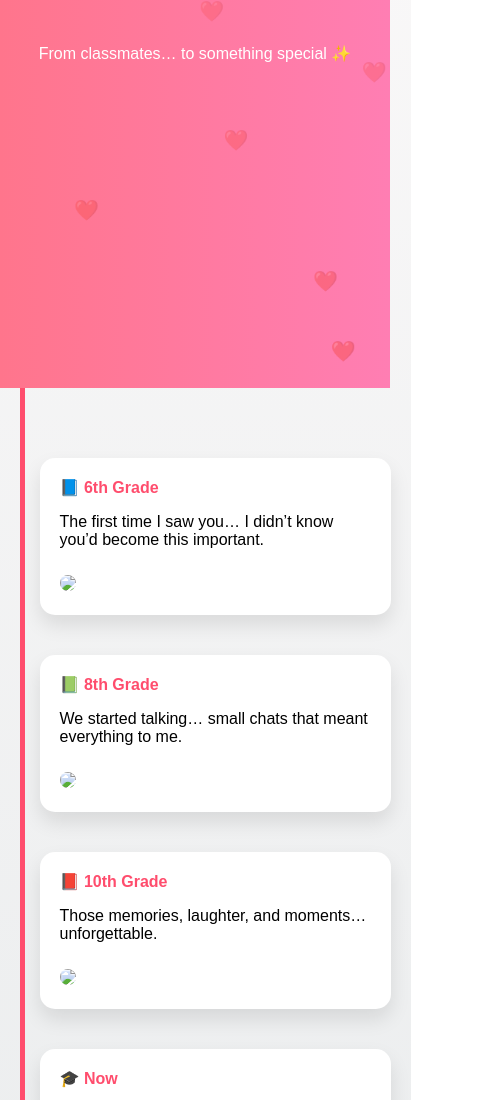
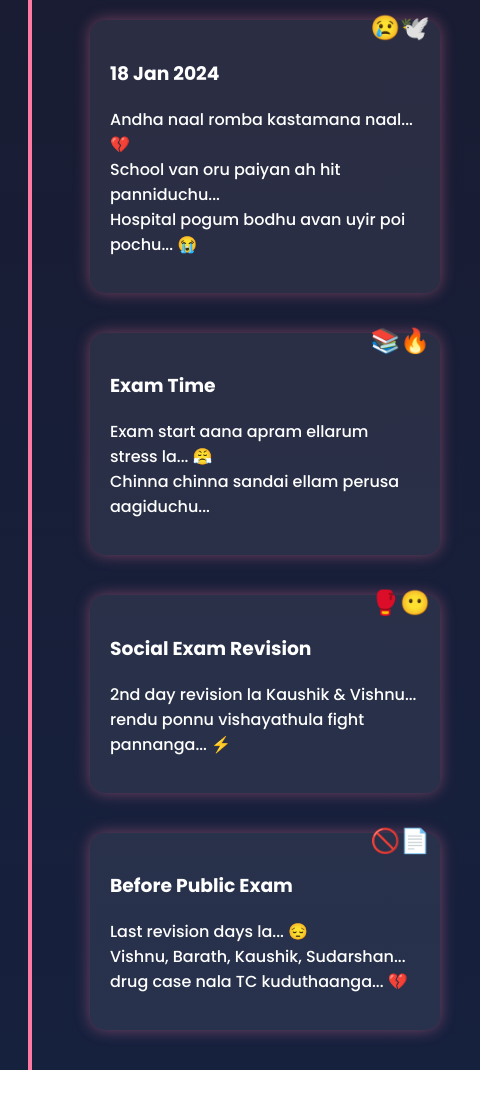
Before and after one commit to zearn-app/Timeline01, a plain HTML site: page index.html in a window 390 px wide. Shown: the part 456-1556 px from the top of the page, 480 px wide, since content can reach past the window. After the commit the page ends 1526 px from the top, so only its background shows below. Drawn offline with Linux system fonts and the light colour scheme.

Commit message:
Update index.html

```diff
--- a/index.html
+++ b/index.html
@@ -2,51 +2,26 @@
 <html lang="en">
 <head>
 <meta charset="UTF-8">
-<title>Our School Days ❤️</title>
 <meta name="viewport" content="width=device-width, initial-scale=1.0">
+<title>Our School Memories 💔✨</title>
+
+<link href="https://fonts.googleapis.com/css2?family=Poppins:wght@300;500;700&display=swap" rel="stylesheet">
 
 <style>
 body {
   margin: 0;
   font-family: 'Poppins', sans-serif;
-  background: linear-gradient(to bottom, #fdfbfb, #ebedee);
+  background: linear-gradient(to bottom, #1a1a2e, #16213e);
+  color: #fff;
   overflow-x: hidden;
 }
 
-/* Floating hearts */
-.heart {
-  position: fixed;
-  bottom: -20px;
-  font-size: 20px;
-  animation: floatUp 6s linear infinite;
-  color: rgba(255,0,100,0.4);
-}
-
-@keyframes floatUp {
-  0% { transform: translateY(0); opacity: 1; }
-  100% { transform: translateY(-100vh); opacity: 0; }
-}
-
-/* Hero */
-.hero {
-  height: 100vh;
-  background: linear-gradient(to right, #ff758c, #ff7eb3);
-  display: flex;
-  justify-content: center;
-  align-items: center;
-  flex-direction: column;
-  color: white;
+/* Heading */
+h1 {
   text-align: center;
-}
-
-.hero h1 {
-  font-size: 3rem;
-  animation: fadeIn 2s ease;
-}
-
-@keyframes fadeIn {
-  from { opacity: 0; transform: scale(0.8); }
-  to { opacity: 1; transform: scale(1); }
+  padding: 30px;
+  font-size: 2rem;
+  color: #ff7aa2;
 }
 
 /* Timeline */
@@ -54,95 +29,62 @@ body {
   position: relative;
   max-width: 900px;
   margin: auto;
-  padding: 50px 0;
+  padding: 20px;
 }
 
 .timeline::after {
   content: '';
   position: absolute;
-  width: 5px;
-  background: #ff4d6d;
+  width: 4px;
+  background: #ff7aa2;
   top: 0;
   bottom: 0;
   left: 50%;
+  margin-left: -2px;
 }
 
-/* Cards */
-.card {
-  padding: 20px;
-  width: 45%;
+/* Card */
+.container {
+  padding: 20px 40px;
   position: relative;
-  opacity: 0;
-  transform: translateY(50px);
-  transition: 0.8s;
+  width: 50%;
+  animation: fadeInUp 1s ease forwards;
 }
 
-.card.show {
-  opacity: 1;
-  transform: translateY(0);
+.container.left { left: 0; }
+.container.right { left: 50%; }
+
+.content {
+  background: rgba(255,255,255,0.08);
+  padding: 20px;
+  border-radius: 15px;
+  backdrop-filter: blur(10px);
+  box-shadow: 0 0 15px rgba(255,122,162,0.4);
 }
 
-.left { left: 0; }
-.right { left: 55%; }
-
-.content {
-  background: #fff;
-  padding: 20px;
-  border-radius: 15px;
-  box-shadow: 0 10px 20px rgba(0,0,0,0.1);
-  transition: 0.3s;
+/* Stickers */
+.sticker {
+  font-size: 24px;
+  position: absolute;
+  top: -10px;
+  right: 10px;
 }
 
-.content:hover {
-  transform: scale(1.05);
+/* Animations */
+@keyframes fadeInUp {
+  from { opacity: 0; transform: translateY(40px); }
+  to { opacity: 1; transform: translateY(0); }
 }
 
-/* Year badge */
-.year {
-  font-weight: bold;
-  color: #ff4d6d;
-  margin-bottom: 10px;
-}
-
-/* Images */
-.content img {
-  width: 100%;
-  border-radius: 10px;
-  margin-top: 10px;
-  cursor: pointer;
-  transition: 0.3s;
-}
-
-.content img:hover {
-  transform: scale(1.1);
-}
-
-/* Lightbox */
-.lightbox {
-  position: fixed;
-  top:0;
-  left:0;
-  width:100%;
-  height:100%;
-  background: rgba(0,0,0,0.8);
-  display:none;
-  justify-content:center;
-  align-items:center;
-}
-
-.lightbox img {
-  max-width: 80%;
-  border-radius: 10px;
-}
-
-/* Responsive */
-@media(max-width:700px){
-  .card {
-    width: 90%;
-    left: 5% !important;
+/* Mobile */
+@media screen and (max-width: 768px) {
+  .container {
+    width: 100%;
+    left: 0 !important;
+    padding-left: 70px;
   }
   .timeline::after {
-    left: 20px;
+    left: 30px;
   }
 }
 
@@ -151,93 +93,73 @@ body {
 
 <body>
 
-<div class="hero">
-  <h1>Our School Days ❤️</h1>
-  <p>From classmates… to something special ✨</p>
-</div>
+<h1>📖 Enga School Story 💫</h1>
 
 <div class="timeline">
 
-  <div class="card left">
+  <!-- 2023 -->
+  <div class="container left">
     <div class="content">
-      <div class="year">📘 6th Grade</div>
-      <p>The first time I saw you… I didn’t know you’d become this important.</p>
-      <img src="image1.jpg">
+      <div class="sticker">🎒</div>
+      <h3>2023</h3>
+      <p>
+        Enga 10th life start aachu... 😌✨ <br>
+        9th la join panna Rithik & Barath school vittu poitaanga... 💔
+      </p>
     </div>
   </div>
 
-  <div class="card right">
+  <!-- Sad News -->
+  <div class="container right">
     <div class="content">
-      <div class="year">📗 8th Grade</div>
-      <p>We started talking… small chats that meant everything to me.</p>
-      <img src="image2.jpg">
+      <div class="sticker">😢🕊️</div>
+      <h3>18 Jan 2024</h3>
+      <p>
+        Andha naal romba kastamana naal... 💔 <br>
+        School van oru paiyan ah hit panniduchu... <br>
+        Hospital pogum bodhu avan uyir poi pochu... 😭
+      </p>
     </div>
   </div>
 
-  <div class="card left">
+  <!-- Exams -->
+  <div class="container left">
     <div class="content">
-      <div class="year">📕 10th Grade</div>
-      <p>Those memories, laughter, and moments… unforgettable.</p>
-      <img src="image3.jpg">
+      <div class="sticker">📚🔥</div>
+      <h3>Exam Time</h3>
+      <p>
+        Exam start aana apram ellarum stress la... 😤 <br>
+        Chinna chinna sandai ellam perusa aagiduchu...
+      </p>
     </div>
   </div>
 
-  <div class="card right">
+  <!-- Fight -->
+  <div class="container right">
     <div class="content">
-      <div class="year">🎓 Now</div>
-      <p>Still thinking about you… maybe it’s more than friendship ❤️</p>
-      <img src="image4.jpg">
+      <div class="sticker">🥊😶</div>
+      <h3>Social Exam Revision</h3>
+      <p>
+        2nd day revision la Kaushik & Vishnu... <br>
+        rendu ponnu vishayathula fight pannanga... ⚡
+      </p>
+    </div>
+  </div>
+
+  <!-- TC -->
+  <div class="container left">
+    <div class="content">
+      <div class="sticker">🚫📄</div>
+      <h3>Before Public Exam</h3>
+      <p>
+        Last revision days la... 😔 <br>
+        Vishnu, Barath, Kaushik, Sudarshan... <br>
+        drug case nala TC kuduthaanga... 💔
+      </p>
     </div>
   </div>
 
 </div>
 
-<div class="lightbox" id="lightbox">
-  <img src="" id="lightbox-img">
-</div>
-
-<script>
-
-/* Scroll Animation */
-const cards = document.querySelectorAll('.card');
-
-window.addEventListener('scroll', () => {
-  cards.forEach(card => {
-    const top = card.getBoundingClientRect().top;
-    if(top < window.innerHeight - 100){
-      card.classList.add('show');
-    }
-  });
-});
-
-/* Floating Hearts */
-setInterval(()=>{
-  const heart = document.createElement('div');
-  heart.classList.add('heart');
-  heart.innerText = "❤️";
-  heart.style.left = Math.random()*100 + "vw";
-  document.body.appendChild(heart);
-
-  setTimeout(()=>heart.remove(),6000);
-},500);
-
-/* Lightbox */
-const images = document.querySelectorAll("img");
-const lightbox = document.getElementById("lightbox");
-const lightboxImg = document.getElementById("lightbox-img");
-
-images.forEach(img=>{
-  img.addEventListener("click",()=>{
-    lightbox.style.display = "flex";
-    lightboxImg.src = img.src;
-  });
-});
-
-lightbox.addEventListener("click",()=>{
-  lightbox.style.display = "none";
-});
-
-</script>
-
 </body>
 </html>
```
